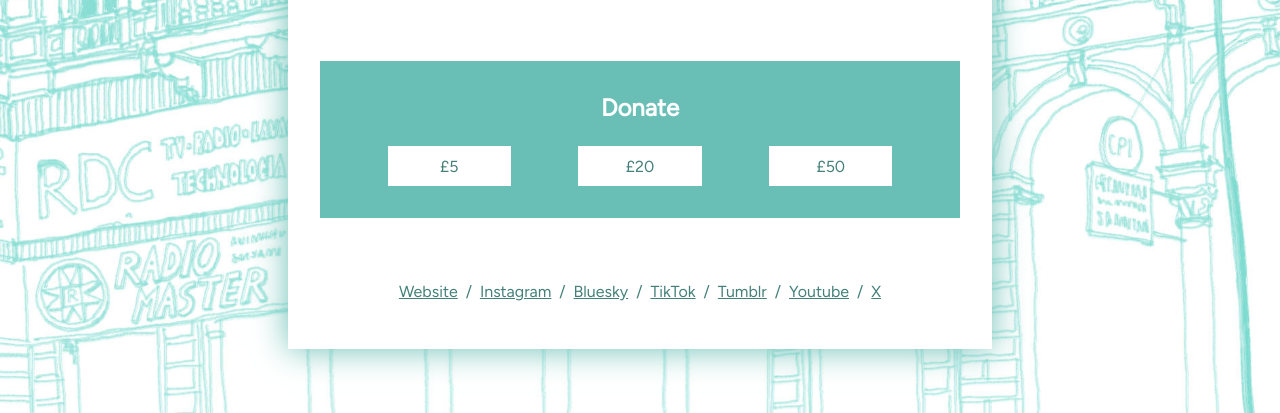
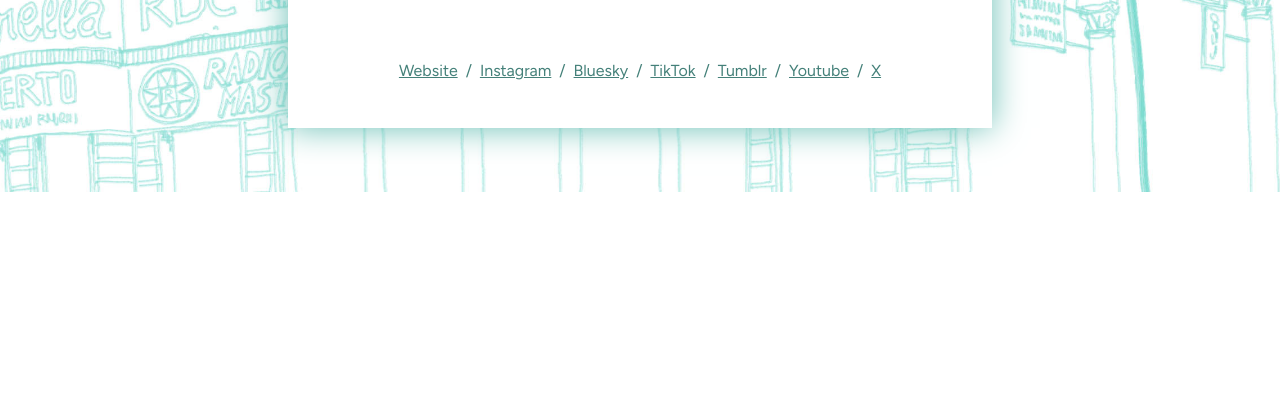
Before and after one commit to anikestudio/anike-website, a plain HTML site: page annecy25.html in a window 1280 px wide. Shown: the part 888-1301 px from the top of the page. After the commit the page ends 1080 px from the top, so only its background shows below. Drawn offline with Linux system fonts and the light colour scheme; a script that the page names is missing.

Commit message:
Removed donation block

```diff
--- a/annecy25.html
+++ b/annecy25.html
@@ -234,14 +234,14 @@
 					<p>info@anike.studio</p>
 				</div>
 			</div>
-			<div class="donate">
+			<!--<div class="donate">
 				<h1>Donate</h1>
 				<div class="donation-buttons">
 					<a target="_blank" href="https://pay.tide.co/products/grattachecc-e4MG52Tf"><div>£5</div></a>
 					<a target="_blank" href="https://pay.tide.co/products/grattachecc-vB9QF9zX"><div>£20</div></a>
 					<a target="_blank" href="https://pay.tide.co/products/grattachecc-XikWbvrY"><div>£50</div></a>
 				</div>
-			</div>
+			</div>-->
 			<div class="links">
 				<div><a href="https://anike.studio/">Website</a></div>
 				<div><a href="https://www.instagram.com/anikestudio/">Instagram</a></div>
```
